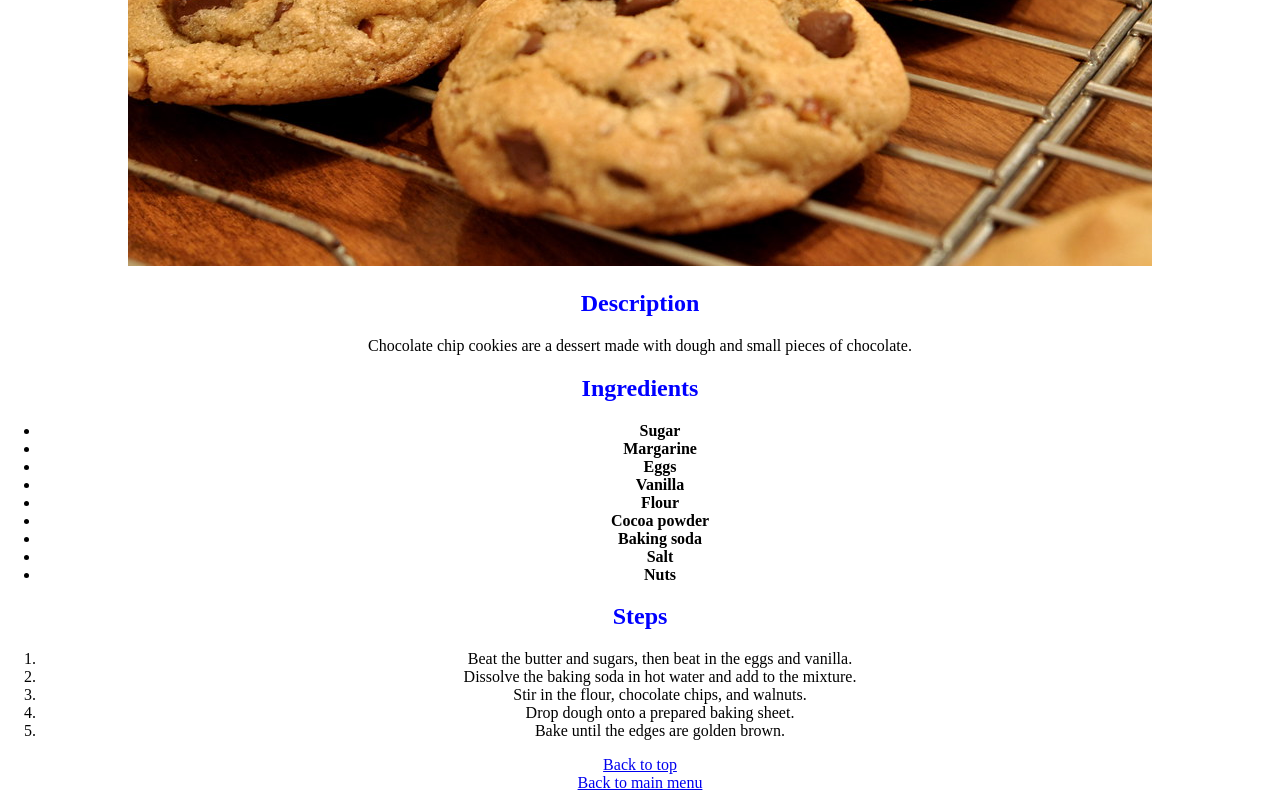
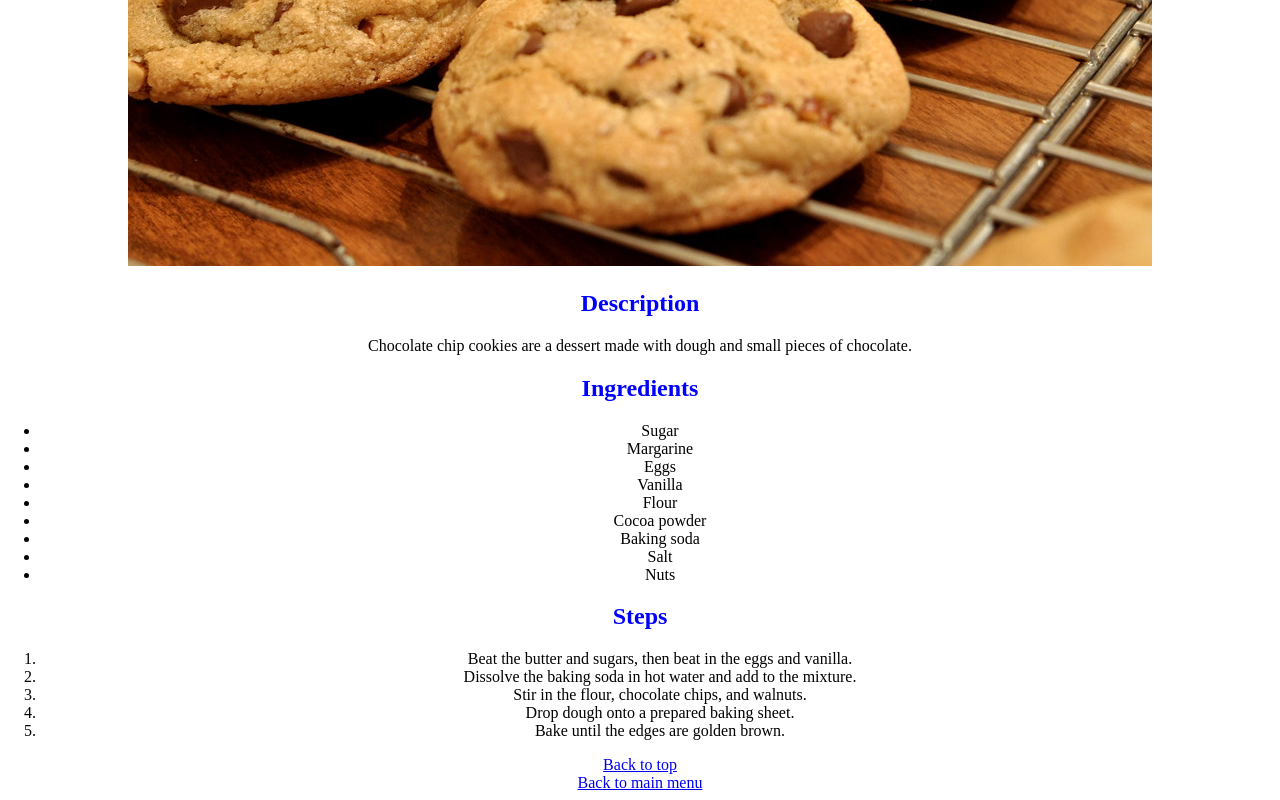
Before and after one commit to marvincamposce/odin-recipes, a plain HTML site: page recipes/cookies.html in a window 1280 px wide. Shown: the part 494-1294 px from the top of the page. Drawn offline with Linux system fonts and the light colour scheme.

Commit message:
Remove strong tags

```diff
--- a/recipes/cookies.html
+++ b/recipes/cookies.html
@@ -14,15 +14,15 @@
   <p>Chocolate chip cookies are a dessert made with dough and small pieces of chocolate.</p>
   <h2>Ingredients</h2>
   <ul>
-    <li><strong>Sugar</strong></li>
-    <li><strong>Margarine</strong></li>
-    <li><strong>Eggs</strong></li>
-    <li><strong>Vanilla</strong></li>
-    <li><strong>Flour</strong></li>
-    <li><strong>Cocoa powder</strong></li>
-    <li><strong>Baking soda</strong></li>
-    <li><strong>Salt</strong></li>
-    <li><strong>Nuts</strong></li>
+    <li>Sugar</li>
+    <li>Margarine</li>
+    <li>Eggs</li>
+    <li>Vanilla</li>
+    <li>Flour</li>
+    <li>Cocoa powder</li>
+    <li>Baking soda</li>
+    <li>Salt</li>
+    <li>Nuts</li>
   </ul>
   <h2>Steps</h2>
   <ol>
```
Also changed, not shown: recipes/lasagna.html (+5 -5 lines).
